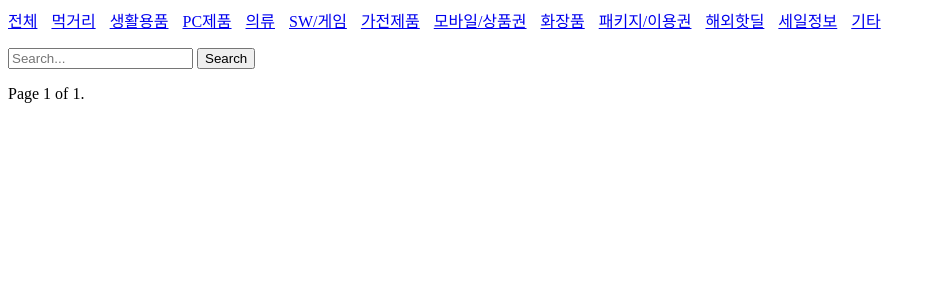
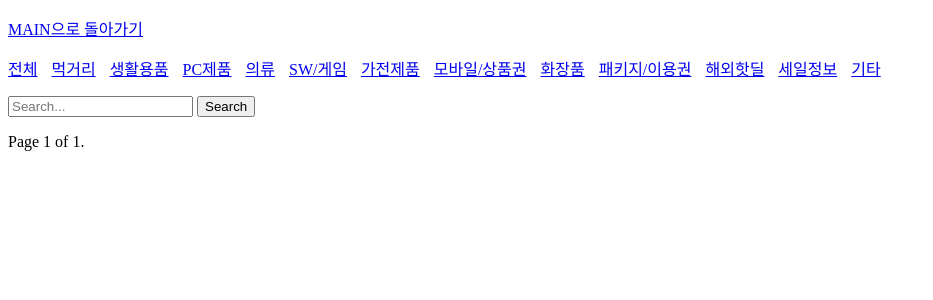
Before and after one commit to yonza111/hotdeal, a Django app: page /hotdeal/list/ in a window 1280 px wide. Shown: the top 300 px of the page, without its empty margins (0-933 px from the left). Run offline with Django 5.2, Linux system fonts and the light colour scheme; data that the repository does not hold is empty.

Commit message:
add url to main view

```diff
--- a/proj/hotdeal/templates/hotdeal/scrapping_list.html
+++ b/proj/hotdeal/templates/hotdeal/scrapping_list.html
@@ -6,6 +6,7 @@
     <title>HOTDEAL LIST</title>
 </head>
 <body>
+    <p><a href= "{% url 'hotdeal:main' %}" target="_self">MAIN으로 돌아가기</a></p>
     <div>
         <a href="{% url 'hotdeal:list' %}" style="margin-right: 10px;">전체</a>
         <a href="{% url 'hotdeal:category_list' category='먹거리' %}" style="margin-right: 10px;">먹거리</a>
```
